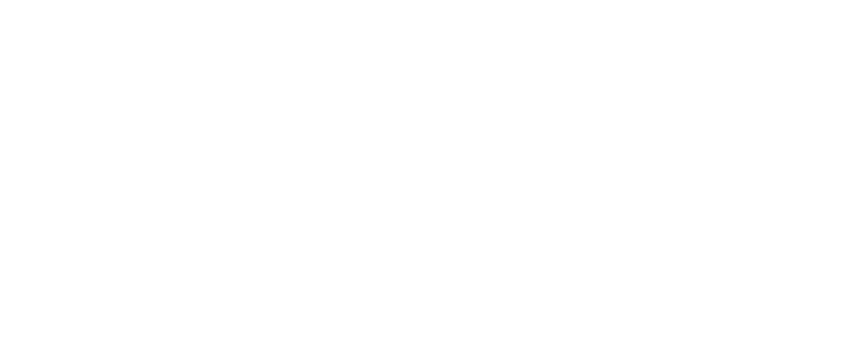
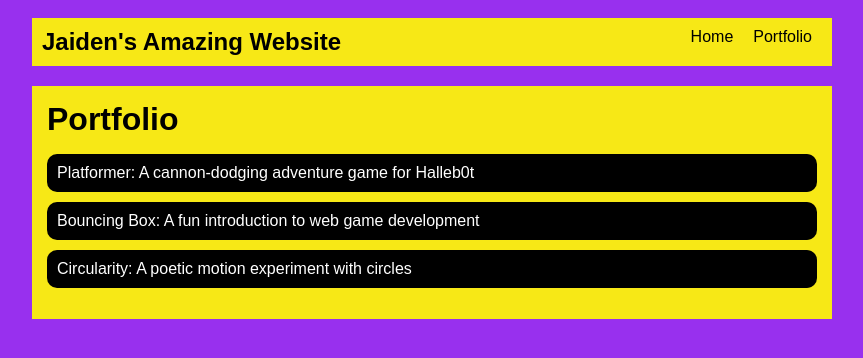
Before and after one commit to f2-ack/f2-ack.github.io, a plain HTML site: page portfolio.html in a window 1280 px wide. Shown: the whole page, without its empty margins (208-1071 px from the left). Drawn offline with Linux system fonts and the light colour scheme.

Commit message:
portfolio done

```diff
--- a/portfolio.html
+++ b/portfolio.html
@@ -0,0 +1,41 @@
+<!DOCTYPE html>
+<html>
+  <head>
+    <title>My Awesome Website</title>
+    <link rel="stylesheet" href="style.css" />
+  </head>
+
+  <body>
+    <!-- All content goes here -->
+    <div id="all-contents">
+      <nav>
+    <h1>Jaiden's Amazing Website</h1>
+    <ul id="nav-ul">
+    <li class="nav-li">
+    <a href="index.html">Home</a>
+</li>
+    <li class="nav-li">
+  <a href="portfolio.html">Portfolio</a>
+</li>
+</ul>
+      </nav>
+
+     <main>
+        <div class="content">
+    <h1>Portfolio</h1>
+    <ul id="portfolio">
+<li>
+  <a href="fsd-projects/platformer/">Platformer: A cannon-dodging adventure game for Halleb0t</a>
+</li>
+<li>
+  <a href="fsd-projects/bouncing-box/">Bouncing Box: A fun introduction to web game development</a>
+</li>
+<li>
+  <a href="fsd-projects/circularity/">Circularity: A poetic motion experiment with circles</a>
+</li>
+    </ul>
+  </div>
+     </main>
+    </div>
+  </body>
+</html>
--- a/style.css
+++ b/style.css
@@ -46,7 +46,7 @@ a {
 
 /* main container area beneath menu */
 main {
-    background: rgb(245, 238, 219);
+    background: rgb(247, 232, 22);
     display: flex;
     margin-top: 20px;
 }
@@ -75,3 +75,28 @@ main {
 h2, h3 {
     margin: 0px;
 }
+/* Portfolio styles */
+.content h1 {
+  color: black;
+}
+
+#portfolio {
+  list-style-type: none;
+  padding-left: 0;
+}
+
+#portfolio li {
+  background: #000000;
+  padding: 10px;
+  border-radius: 10px;
+  margin-bottom: 10px;
+}
+
+#portfolio li:hover {
+  background: #eee;
+}
+
+#portfolio a {
+  text-decoration: none;
+  color: #ffffff;
+}
```
